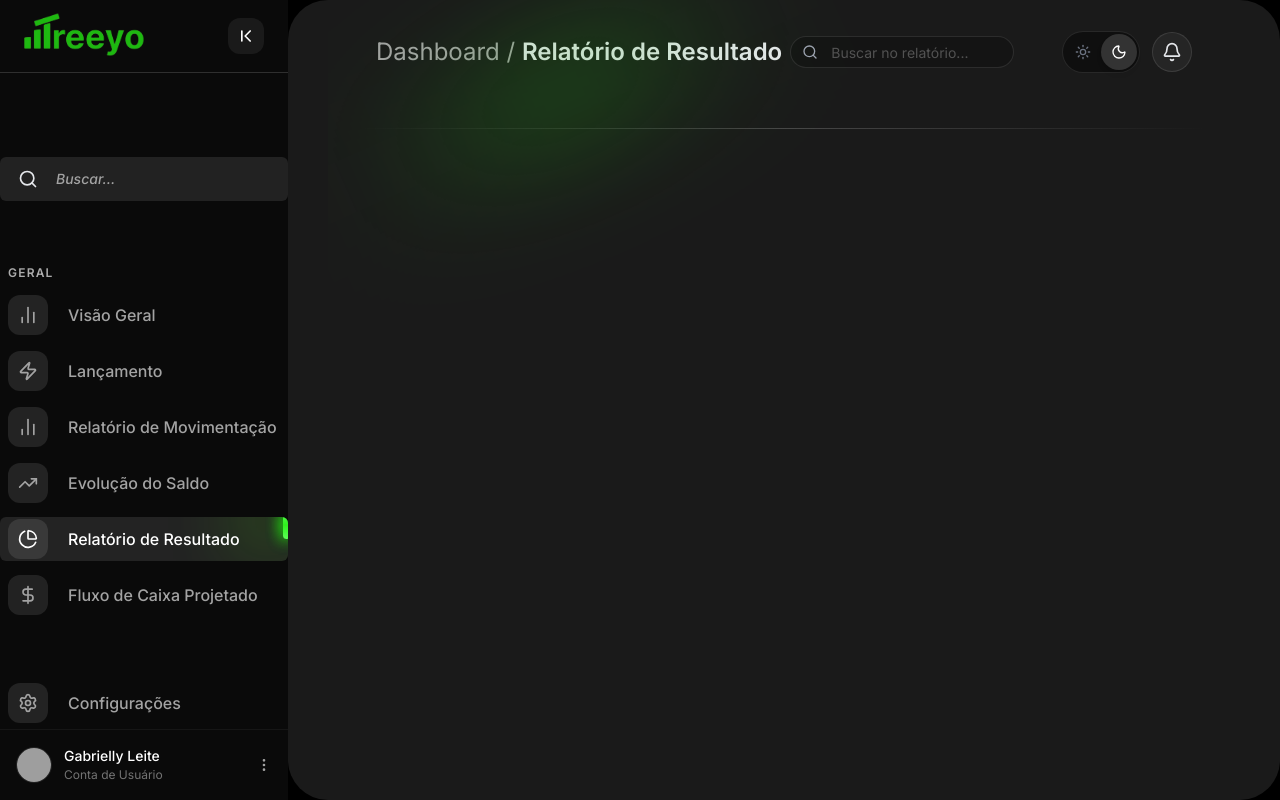
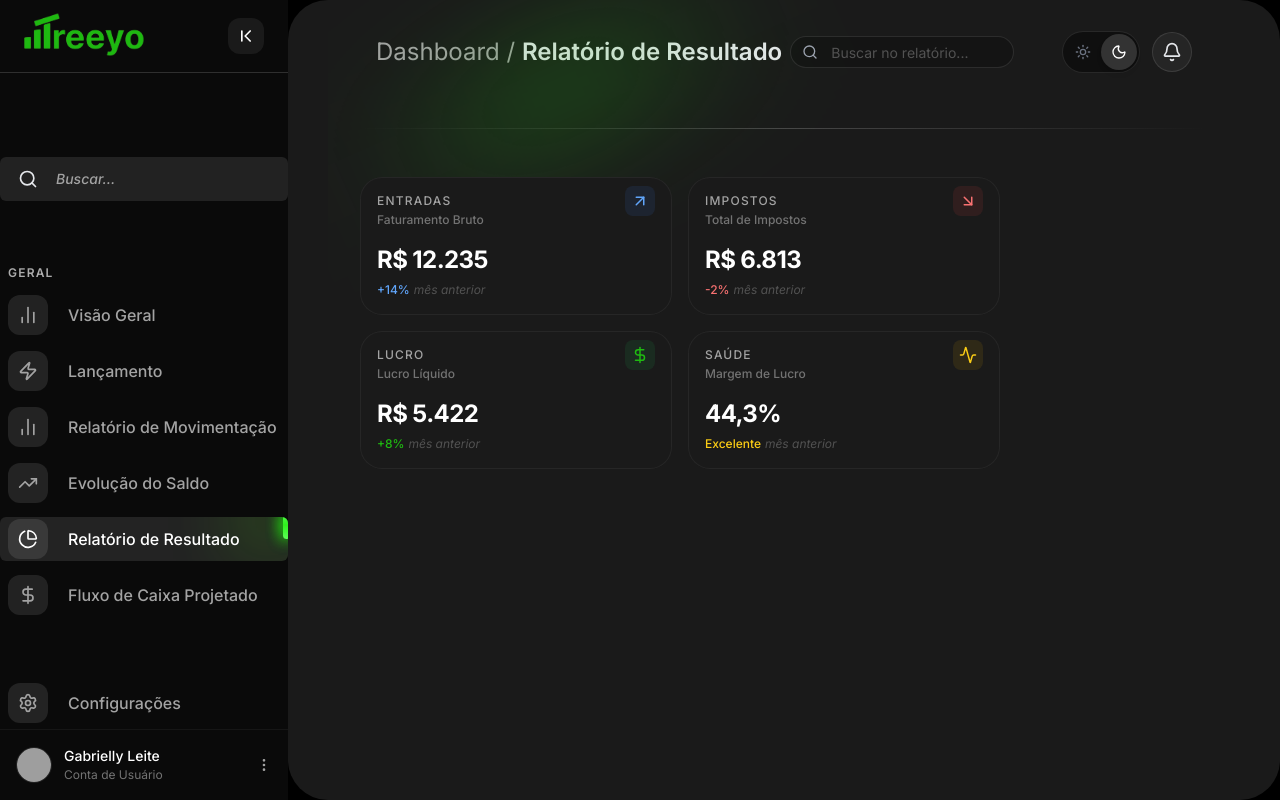
Before and after one commit to gabriellyleitedev/treeyo-dashboard-saas, a React (Vite) app: page /resultado in a window 1280 px wide. Built offline with nearby package versions, Linux system fonts and the light colour scheme; grey boxes are pictures that could not be loaded.

Commit message:
Primeira alteração dos cards DRE

```diff
--- a/src/components/DRE/DRECard.jsx
+++ b/src/components/DRE/DRECard.jsx
@@ -0,0 +1,78 @@
+import React from 'react';
+import { motion } from 'framer-motion';
+import { ArrowUpRight, ArrowDownRight, Activity, DollarSign } from 'lucide-react';
+
+const DRECard = ({ title, value, type, percentage }) => {
+  // Lógica de cores, ícones e SUBTEXTOS baseada no tipo
+  const styles = {
+    entry: {
+        icon: <ArrowUpRight size={18} />,
+        color: "text-blue-400",
+        bg: "bg-blue-500/10",
+        border: "group-hover:border-blue-500/50",
+        label: "Faturamento Bruto" // SUBTEXTO
+    },
+    exit: {
+        icon: <ArrowDownRight size={18} />,
+        color: "text-red-400",
+        bg: "bg-red-500/10",
+        border: "group-hover:border-red-500/50",
+        label: "Total de Impostos" // SUBTEXTO
+    },
+    profit: {
+        icon: <DollarSign size={18} />,
+        color: "text-[#1fba11]",
+        bg: "bg-green-500/10",
+        border: "group-hover:border-green-500/50",
+        label: "Lucro Líquido" // SUBTEXTO
+    },
+    health: {
+        icon: <Activity size={18} />,
+        color: "text-yellow-400",
+        bg: "bg-yellow-500/10",
+        border: "group-hover:border-yellow-500/50",
+        label: "Margem de Lucro" // SUBTEXTO
+    },
+  };
+
+  const currentStyle = styles[type] || styles.entry;
+
+  return (
+    <motion.div
+      whileHover={{ y: -3 }}
+      className={`group p-4 rounded-[22px] w-full bg-[#1a1a1a] backdrop-blur-md border border-white/5 transition-all duration-300 ${currentStyle.border} relative overflow-hidden flex flex-col justify-between`}
+    >
+      {/* Glow de fundo sutil */}
+      <div className={`absolute -right-4 -top-4 w-16 h-16 blur-2xl opacity-10 ${currentStyle.bg}`} />
+
+      <div className="flex flex-col md:gap-0 gap-4 !-mt-2">
+        <div className="flex items-center justify-between">
+          <span className="text-neutral-400 text-[10px] md:text-xs font-medium uppercase tracking-widest leading-none ">
+            {title}
+          </span>
+          <div className={`p-1.5 rounded-lg ${currentStyle.bg} ${currentStyle.color}`}>
+            {currentStyle.icon}
+          </div>
+        </div>
+        {/* SUBTEXTO ADICIONADO AQUI */}
+        <span className="text-neutral-500 text-[10px] md:text-xs font-medium md:!-mt-1 !-mt-5 pb-2">
+            {currentStyle.label}
+        </span>
+      </div>
+
+      <div className="mt-2">
+        <h2 className="text-xl md:text-2xl font-bold text-white tracking-tight leading-none">
+          {value}
+        </h2>
+        {percentage && (
+          <p className={`text-[10px] md:text-xs mt-1.5 font-medium ${currentStyle.color} flex items-center gap-1`}>
+            {percentage}
+            <span className="text-neutral-600 font-normal italic">mês anterior</span>
+          </p>
+        )}
+      </div>
+    </motion.div>
+  );
+};
+
+export default DRECard;
--- a/src/pages/Dre.jsx
+++ b/src/pages/Dre.jsx
@@ -3,6 +3,7 @@ import { Sun, Moon, Search, ArrowLeft } from 'lucide-react';
 import { motion, AnimatePresence } from 'framer-motion';
 import { useNavigate } from 'react-router-dom';
 import NotificationBell from '../components/NotificationBell';
+import DRECard from '../components/DRE/DRECard';
 
 // --- Componentes Auxiliares (Caso não estejam em arquivos separados) ---
 const ConfirmModal = ({ isOpen, onClose, onConfirm, title, message }) => (
@@ -34,8 +35,8 @@ const containerVariants = {
 };
 
 const itemVariants = {
-    hidden: { y: 20, opacity: 0 },
-    visible: { y: 0, opacity: 1 }
+    hidden: { opacity: 0, y: 20 },
+    visible: { opacity: 1, y: 0, transition: { duration: 0.5, ease: "easeOut" } }
 };
 
 const Dre = () => {
@@ -69,7 +70,7 @@ const Dre = () => {
     };
 
     return (
-        <div className="w-full flex-1 lg:h-screen min-h-screen overflow-x-hidden flex flex-col lg:pb-0 pb-24 transition-colors duration-300">
+        <div className="w-full flex-1 lg:h-screen min-h-screen overflow-x-hidden flex flex-col lg:pb-0 pb-24 transition-all duration-500 ease-in-out">
             <div className="max-w-[1400px] flex flex-col w-full px-3 sm:px-6 md:px-0 lg:px-8 relative mx-auto">
 
                 {/* LUZ VERDE TOPO */}
@@ -181,8 +182,39 @@ const Dre = () => {
                     <motion.div variants={itemVariants} className="w-full bg-gradient-to-r from-transparent via-white/20 to-transparent mb-8 mt-6 md:mt-10 h-px shrink-0" />
 
 
-                    {/* O CONTEÚDO DO RELATÓRIO ENTRA AQUI */}
+                    {/* CONTENT */}
 
+                    {/* SEÇÃO DE CARDS */}
+                    <motion.div  variants={itemVariants} className="w-full flex flex-col gap-4 md:gap-6">
+<div className="grid grid-cols-2 gap-4 md:gap-4 max-w-[640px] md:pt-4 pt-6 ">
+    <DRECard
+        title="Entradas"
+
+        value="R$ 12.235"
+        type="entry"
+        percentage="+14%"
+    />
+    <DRECard
+        title="Impostos"
+        value="R$ 6.813"
+        type="exit"
+        percentage="-2%"
+    />
+    <DRECard
+        title="Lucro"
+        value="R$ 5.422"
+        type="profit"
+        percentage="+8%"
+    />
+    <DRECard
+        title="Saúde"
+        value="44,3%"
+        type="health"
+        percentage="Excelente"
+    />
+</div>
+
+                    </motion.div>
                 </motion.div>
             </div>
         </div>
--- a/src/pages/VisaoGeral.jsx
+++ b/src/pages/VisaoGeral.jsx
@@ -134,7 +134,10 @@ function VisaoGeral() {
                         <CardsStack />
                     </div>
 
+
+
                     <div className="lg:col-span-4 flex flex-col self-start lg:pt-[12rem] pt-[14rem] md:pt-4">
+
                         <TreeyoAssistant />
                     </div>
 
```
